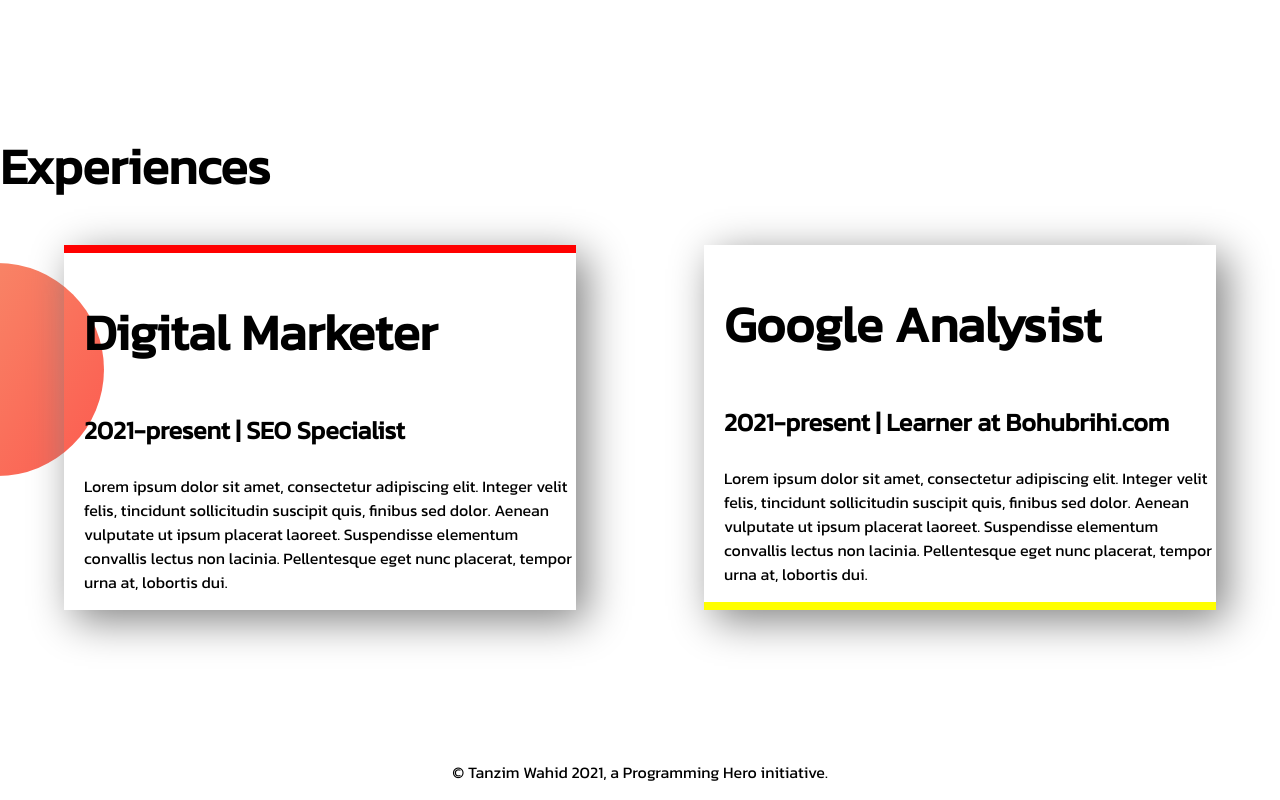
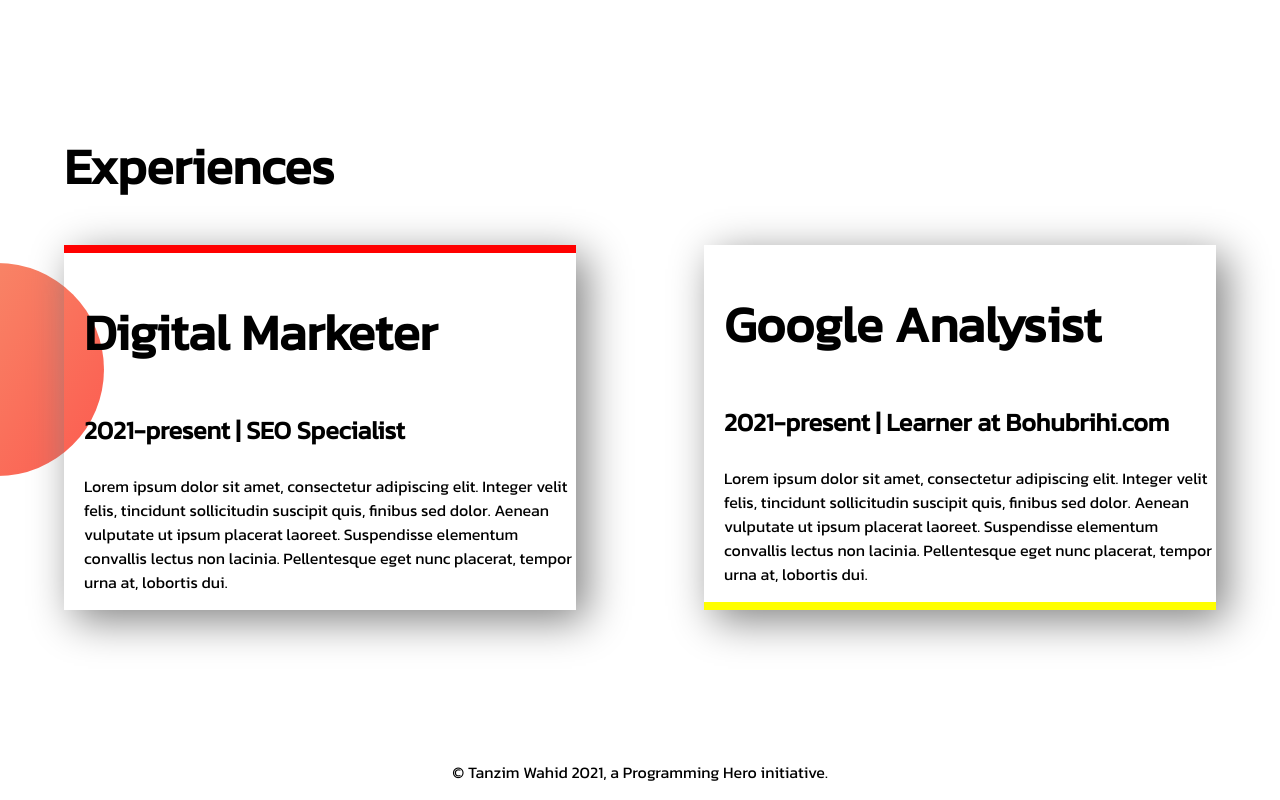
Before and after one commit to tanzim0/motasir-portfolio, a plain HTML site: page index.html in a window 1280 px wide. Shown: the part 1177-1977 px from the top of the page. Drawn offline with Linux system fonts and the light colour scheme.

Commit message:
exp padding added

```diff
--- a/index.html
+++ b/index.html
@@ -53,7 +53,7 @@
     </section>
 
     <section class="experience-area">
-        <h1>Experiences</h1>
+        <h1 class="experience">Experiences</h1>
         <div class="flexible-container">
             <div id="Marketer-border" class="experience-area-width">
                 <h1>Digital Marketer</h1>
--- a/style.css
+++ b/style.css
@@ -81,3 +81,6 @@ h2{
 .footer{
     text-align: center;
 }
+.experience{
+    margin-left: 5%;
+}
```
